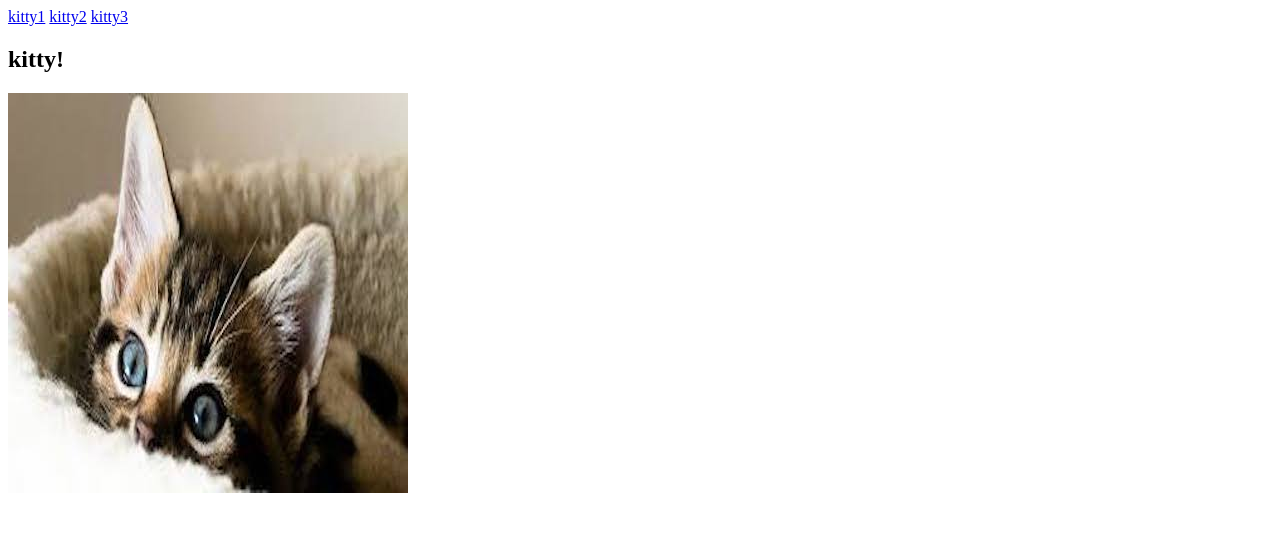
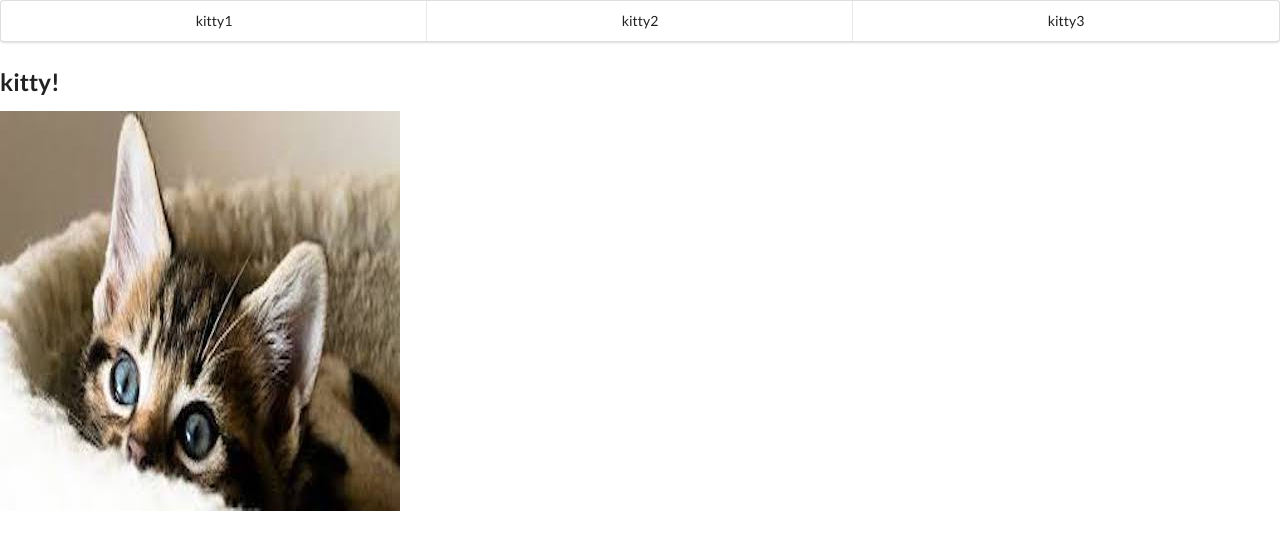
Before and after one commit to GDiluce/jeremy-bearimy-starter, a plain HTML site: page index.html in a window 1280 px wide. Drawn offline with nearby package versions, Linux system fonts and the light colour scheme.

Commit message:
with semantic ui

```diff
--- a/index.html
+++ b/index.html
@@ -3,15 +3,20 @@
 <head>
     <meta charset="UTF-8">
     <meta name="viewport" content="width=device-width, initial-scale=1.0">
+    <link rel="stylesheet" href="https://cdnjs.cloudflare.com/ajax/libs/semantic-ui/2.4.1/semantic.min.css">
     <title>hello indexes</title>
 </head>
 <body>
 
     <nav>
 
-        <a href="index.html">kitty1</a>
-        <a href="pageTwo.html">kitty2</a>
-        <a href="pageThree.html">kitty3</a>
+        <nav class="ui three item menu">
+
+            <a class="item" href="index.html">kitty1</a>
+            <a class="item" href="pageTwo.html">kitty2</a>
+            <a class="item" href="pageThree.html">kitty3</a>
+
+        </nav>
 
     </nav>
 
```
